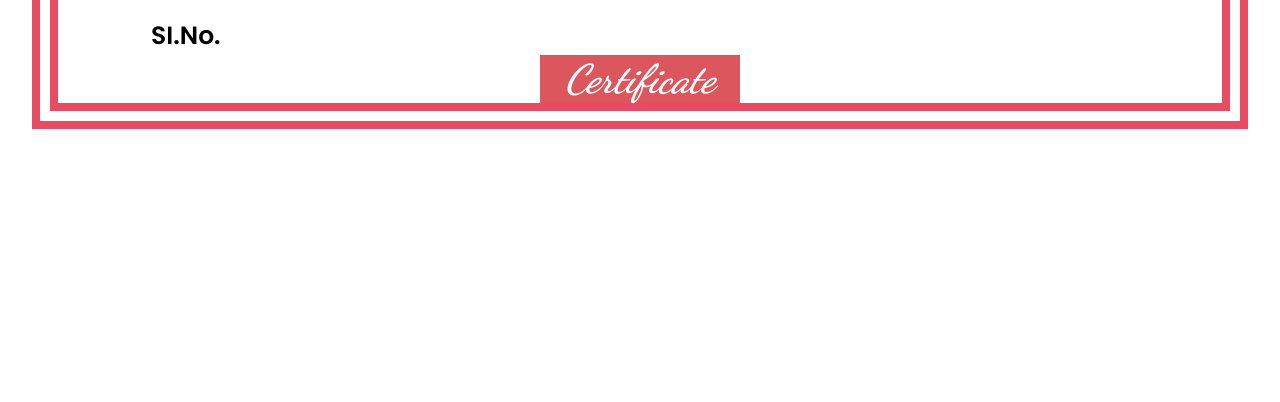
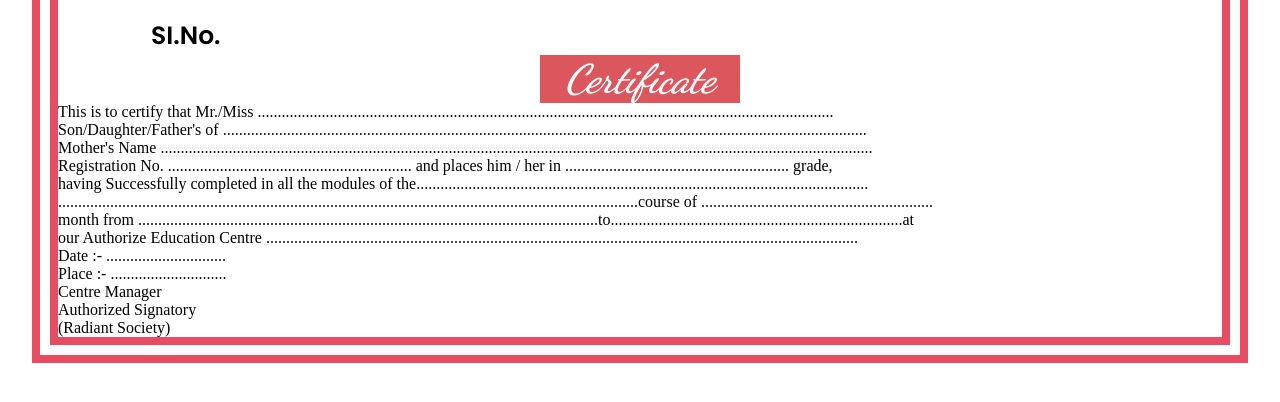
Before and after one commit to Vikalp-Mishra03/rediant_certificate, a plain HTML site: page index.html in a window 1280 px wide. Shown: the part 342-744 px from the top of the page. Drawn offline with Linux system fonts and the light colour scheme.

Commit message:
form section complete

```diff
--- a/index.html
+++ b/index.html
@@ -29,34 +29,37 @@
             <div class="no">
                 SI.No.
             </div>
-           <div class="certificate_banner">
+            <div class="certificate_banner">
                 <div><i>Certificate</i></div>
             </div>
-            <!--  <div class="form">
-                <div class="name">
-                    <label for="">This is to certify that Mr/Miss</label>
-                    <input type="text">
+            <div class="form-section">
+                <div class="name">This is to certify that Mr./Miss
+                    ................................................................................................................................................
                 </div>
-                <div class="name">
-                    <label for="">Son/Daughter/Father's of</label>
-                    <input type="text">
+                <div class="parent-name">Son/Daughter/Father's of
+                    .................................................................................................................................................................
                 </div>
-                <div class="name">
-                    <label for="">Mother's Name</label>
-                    <input type="text">
+                <div class="mother-name">Mother's Name
+                    ..................................................................................................................................................................................
                 </div>
-                <div class="name">
-                    <label for="">Registration No. </label>
-                    <input type="text">
-                    <label for="">and places him / her in </label>
-                    <input type="text">
-                    <label for=""></label>
+                <div class="Registration">Registration No. .............................................................
+                    and places him / her in
+                    ........................................................ grade,</div>
+                <div class="course-name">having Successfully completed in all the modules of
+                    the.................................................................................................................
                 </div>
-                <div class="name">
-                    <label for="">This is to certify that Mr/Miss</label>
-                    <input type="text">
+                <div class="course">.................................................................................................................................................course of ..........................................................</div>
+                <div class="time">month from ...................................................................................................................to.........................................................................at</div>
+                <div class="address">our Authorize Education Centre ....................................................................................................................................................</div>
+
+                <div class="time">Date :- ..............................</div>
+                <div class="place">Place :- .............................</div>
+
+                <div class="higher">
+                    <div class="manager">Centre Manager</div>
+                    <div class="signature">Authorized Signatory <br> (Radiant Society)</div>
                 </div>
-            </div> -->
+            </div>
         </div>
     </div>
     <script src="script.js"></script>
```
